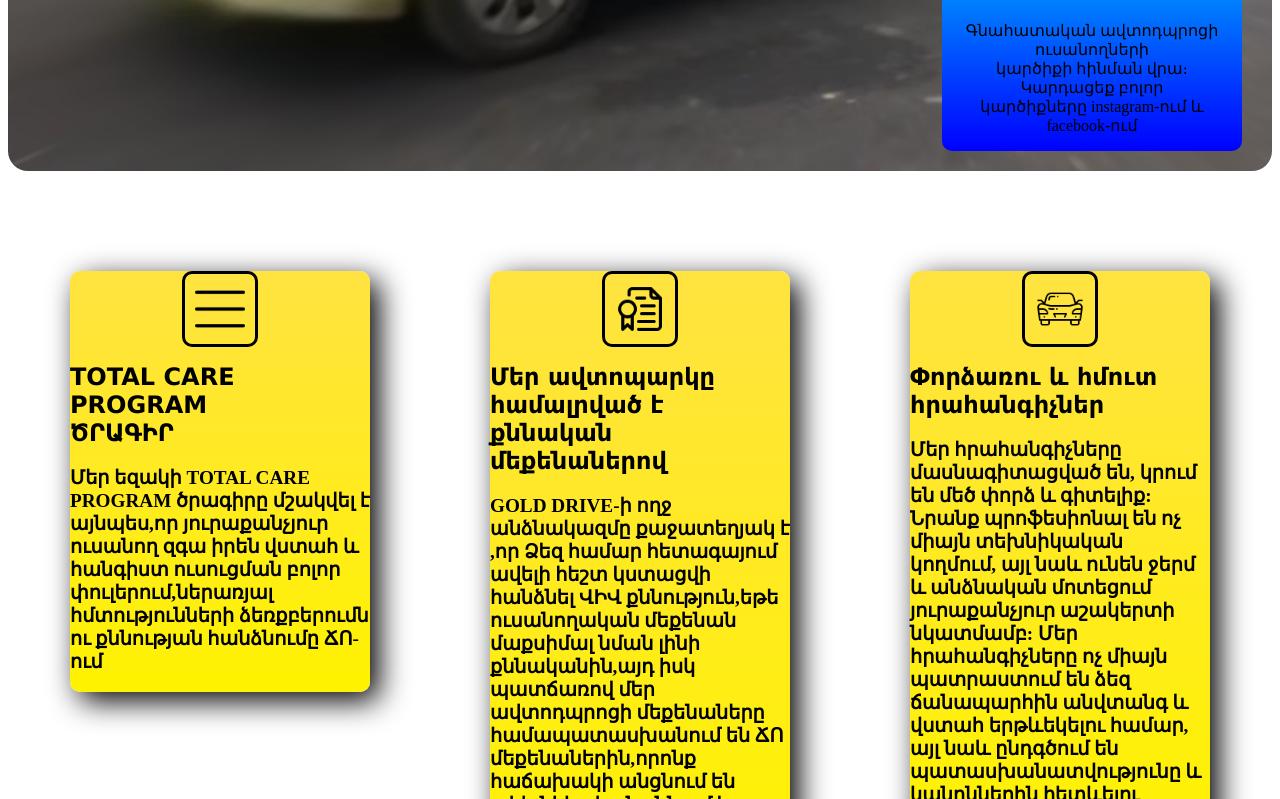
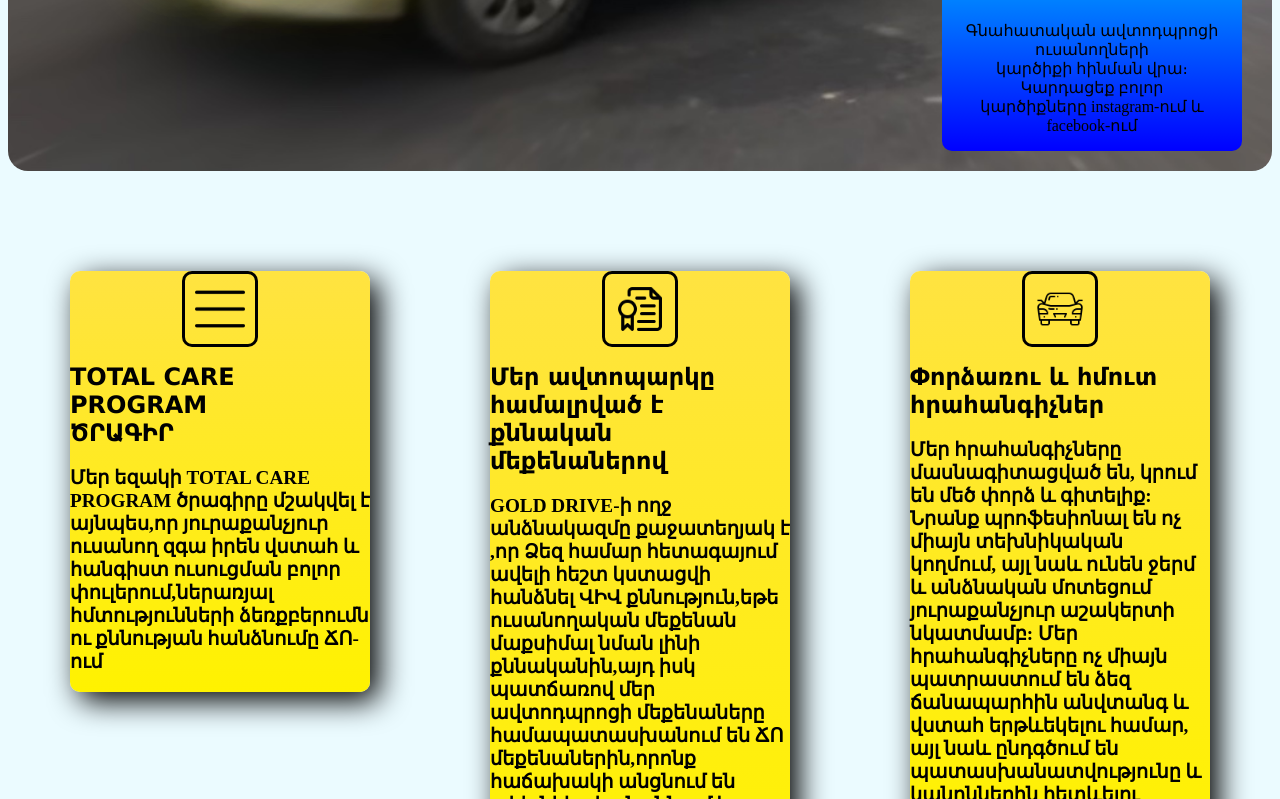
Before and after one commit to yeghishehak/Gold-Drive, a plain HTML site: page index.html in a window 1280 px wide. Shown: the part 637-1436 px from the top of the page. Drawn offline with Linux system fonts and the light colour scheme.

Commit message:
Update style.css

```diff
--- a/style.css
+++ b/style.css
@@ -1,5 +1,6 @@
 body {
     height: 200vh;
+    background-color:  rgba(0, 213, 255, 0.08);
 }
 
 
```
